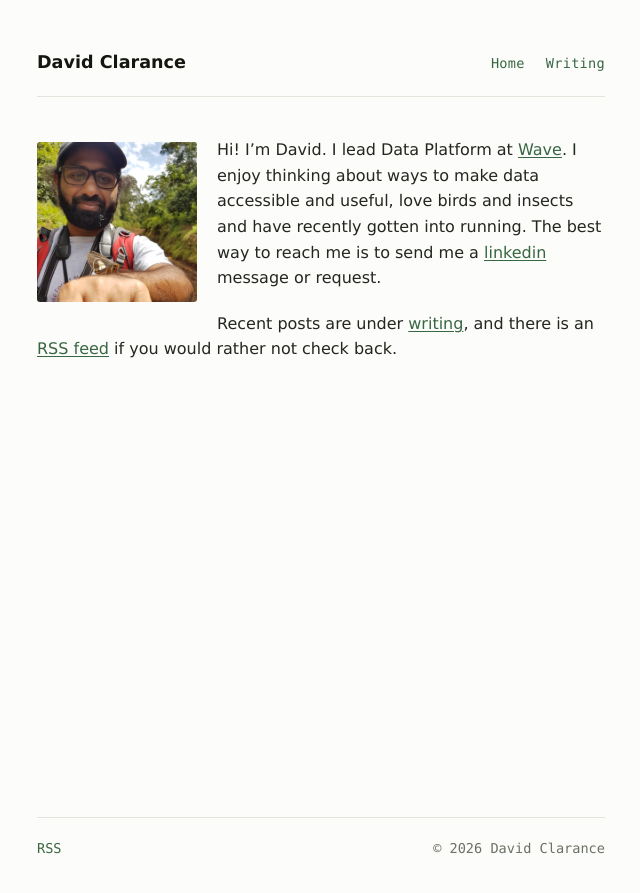
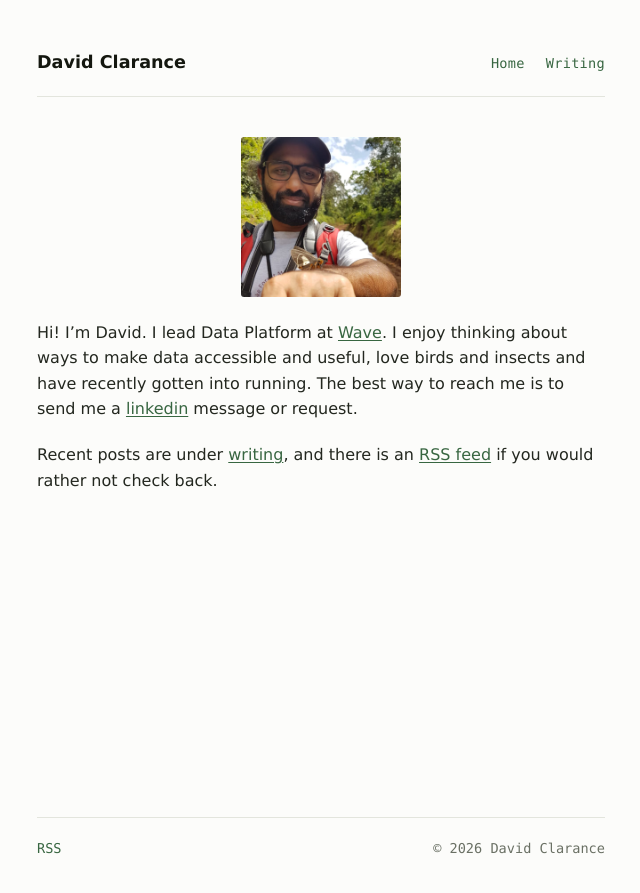
Before and after one commit to davidclarance/davidclarance.github.io, a Jekyll site: the page built from index.md, in a window 1280 px wide. Shown: the top 893 px of the page, without its empty margins (319-959 px from the left). Built offline with Jekyll 4.4.1, drawn with Linux system fonts in a browser that asks for light colours.

Commit message:
Centre the home page portrait above the intro
Replaces the left float with a centred block. The intro is shorter than
the placeholder it was designed against, so the text no longer outlasted
the photo: the second paragraph began beside it and its last line cleared
the bottom edge, stepping the left margin out to full width. Stacking
removes the wrap, so that cannot recur however the intro is rewritten.

display:block is the part that matters. .portrait carried no display of
its own and relied on the float to make it block-level; with the float
removed it fell back to inline, where `margin: auto` does nothing and the
image silently left-aligns. Verified centred at 900px, 600px and 390px
viewports rather than by eye.

Drops the 34rem breakpoint, which existed only to unfloat the photo when
the text column beside it got too narrow. Nothing floats now.

Co-Authored-By: Claude Opus 5 <noreply@anthropic.com>
Claude-Session: https://claude.ai/code/session_01PN5JEVHLNiekWZWv7D2Ddn

```diff
--- a/assets/style.css
+++ b/assets/style.css
@@ -205,16 +205,17 @@ img { max-width: 100%; height: auto; }
 
 figure { margin: 0 0 1.25rem; }
 
-/* Portrait on the home page. The text wraps around it; .portrait-row is the
-   paragraph kramdown wraps the image in, whose margin would otherwise push
-   the first line of text out of alignment with the top of the photo. */
-.portrait-row { margin: 0; }
+/* Portrait on the home page, centred above the intro. .portrait-row is the
+   paragraph kramdown wraps the image in, and carries the space beneath it.
+   display:block is load-bearing: `margin: auto` does nothing to an inline
+   image, which quietly sits at the left of its line instead of centring. */
+.portrait-row { margin: 0 0 1.4rem; }
 
 .portrait {
-  float: left;
+  display: block;
   width: 10rem;
   height: 10rem;
-  margin: 0.3rem 1.25rem 0.6rem 0;
+  margin: 0 auto 0.6rem;
   border-radius: 3px;
   object-fit: cover;
   /* The source is a 9:16 phone photo with the face at the top, so crop from
@@ -270,13 +271,6 @@ figcaption { color: var(--muted); font-size: 0.9rem; }
    Narrow screens: stack the date above the title rather than shrinking it.
    --------------------------------------------------------------------------- */
 
-/* Below this the text column beside the portrait drops under ~40 characters,
-   so stack instead of wrapping. */
-@media (max-width: 34rem) {
-  .portrait { float: none; margin: 0 0 0.25rem; }
-  .portrait-row { margin: 0 0 1.25rem; }
-}
-
 @media (max-width: 30rem) {
   body { padding-top: 2rem; }
   /* Stacked, the gap between date and title must stay smaller than the
```
Also changed, not shown: README.md.
